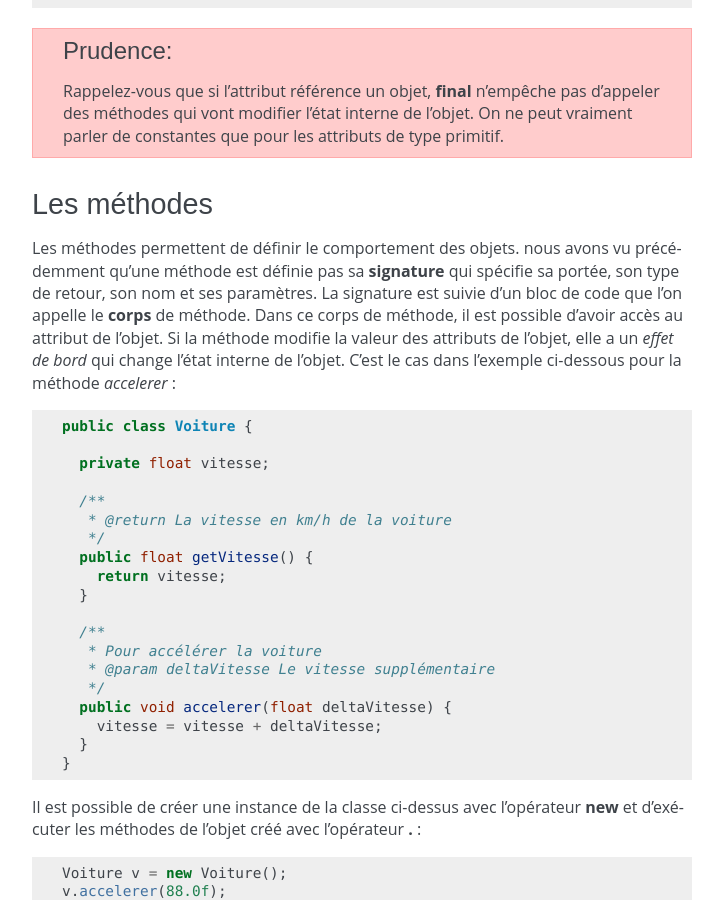
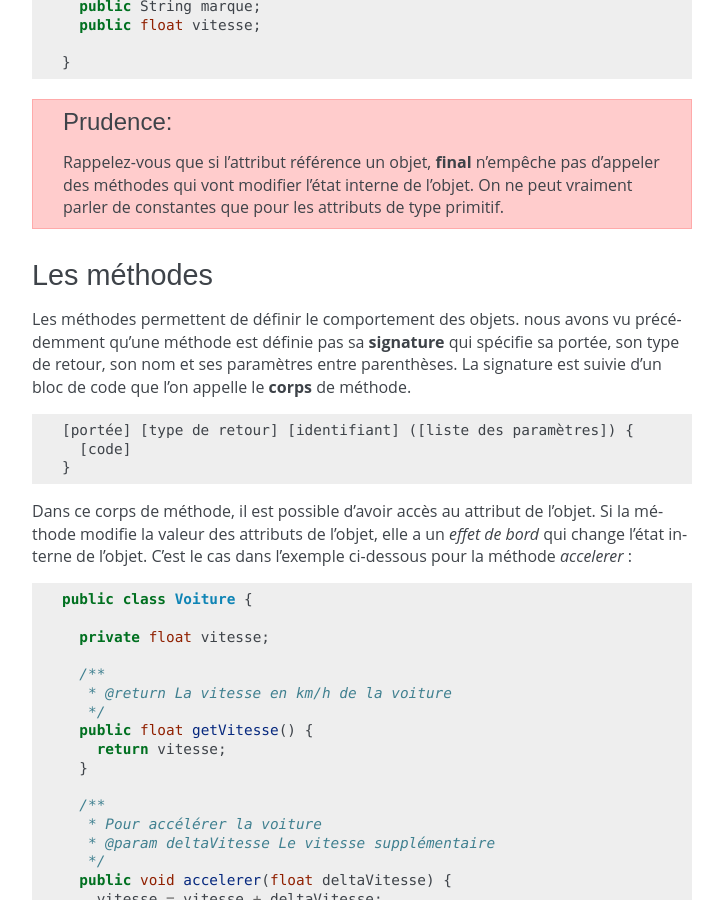
Before and after one commit to lanaflonPerso/cours-java-web, a Sphinx documentation site: the page built from source/attributs_et_methodes.rst, in a window 1280 px wide and 900 px high, scrolled down 4777 px. Shown: the whole window, without its empty margins (398-1121 px from the left). Built offline with Sphinx 7.4.7, drawn with Linux system fonts in a browser that asks for light colours; formulas are drawn with MathJax 3; some of the changed text lies outside the part shown.

Commit message:
reprise du format de déclaration d'un attribut et d'une méthode

```diff
--- a/source/attributs_et_methodes.rst
+++ b/source/attributs_et_methodes.rst
@@ -8,7 +8,12 @@ Les attributs
 *************
 
 Les attributs représentent l'état interne d'un objet. Nous avons vu précédemment
-qu'un attribut a une portée, un type et un identifiant :
+qu'un attribut a une portée, un type et un identifiant. Il est déclaré de la façon
+suivante dans le corps de la classe :
+
+.. code-block :: text
+
+  [portée] [type] [identifiant];
 
 ::
 
@@ -286,8 +291,17 @@ Les méthodes
 
 Les méthodes permettent de définir le comportement des objets. nous avons vu précédemment
 qu'une méthode est définie pas sa **signature** qui spécifie sa portée, son type
-de retour, son nom et ses paramètres. La signature est suivie d'un bloc de code
-que l'on appelle le **corps** de méthode. Dans ce corps de méthode, il est possible
+de retour, son nom et ses paramètres entre parenthèses. La signature est suivie d'un bloc de code
+que l'on appelle le **corps** de méthode.
+
+.. code-block :: text
+
+  [portée] [type de retour] [identifiant] ([liste des paramètres]) {
+    [code]
+  }
+
+
+Dans ce corps de méthode, il est possible
 d'avoir accès au attribut de l'objet. Si la méthode modifie la valeur des attributs
 de l'objet, elle a un *effet de bord* qui change l'état interne de l'objet. C'est le
 cas dans l'exemple ci-dessous pour la méthode *accelerer* :
```
